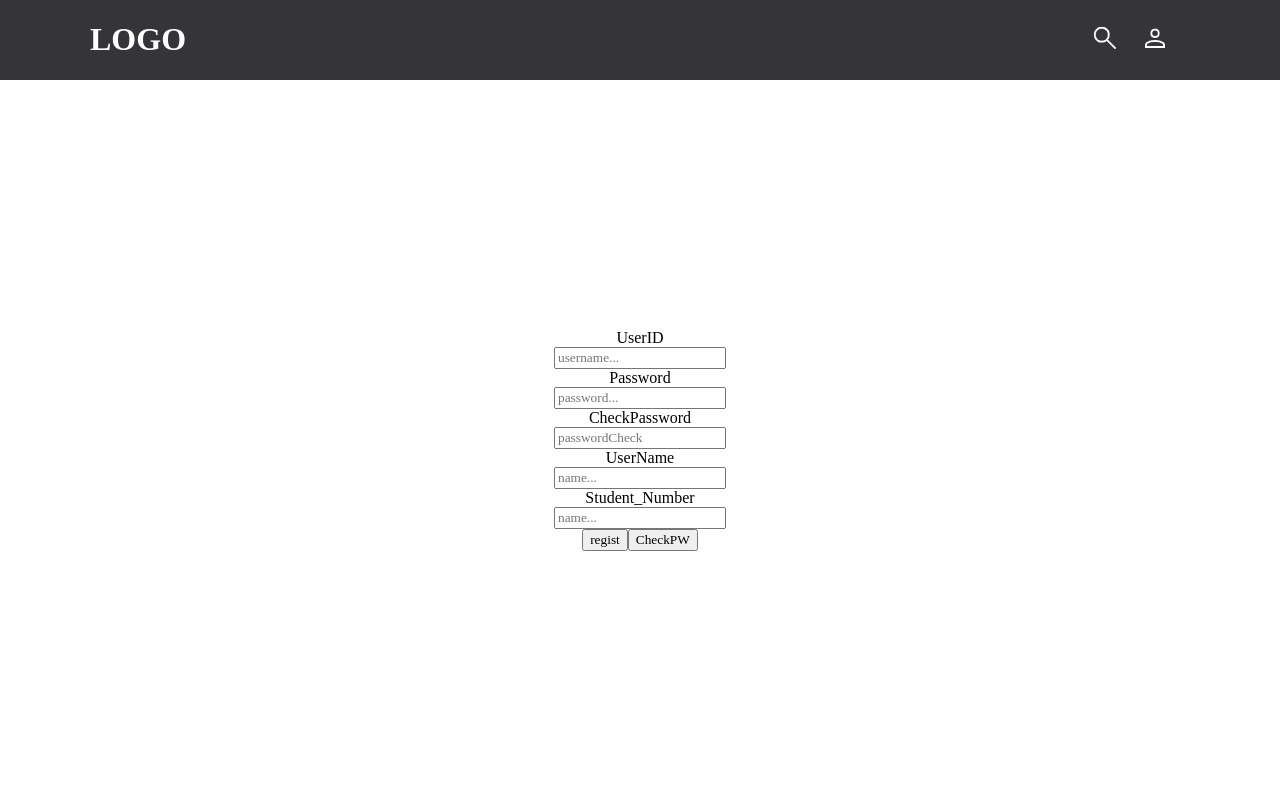
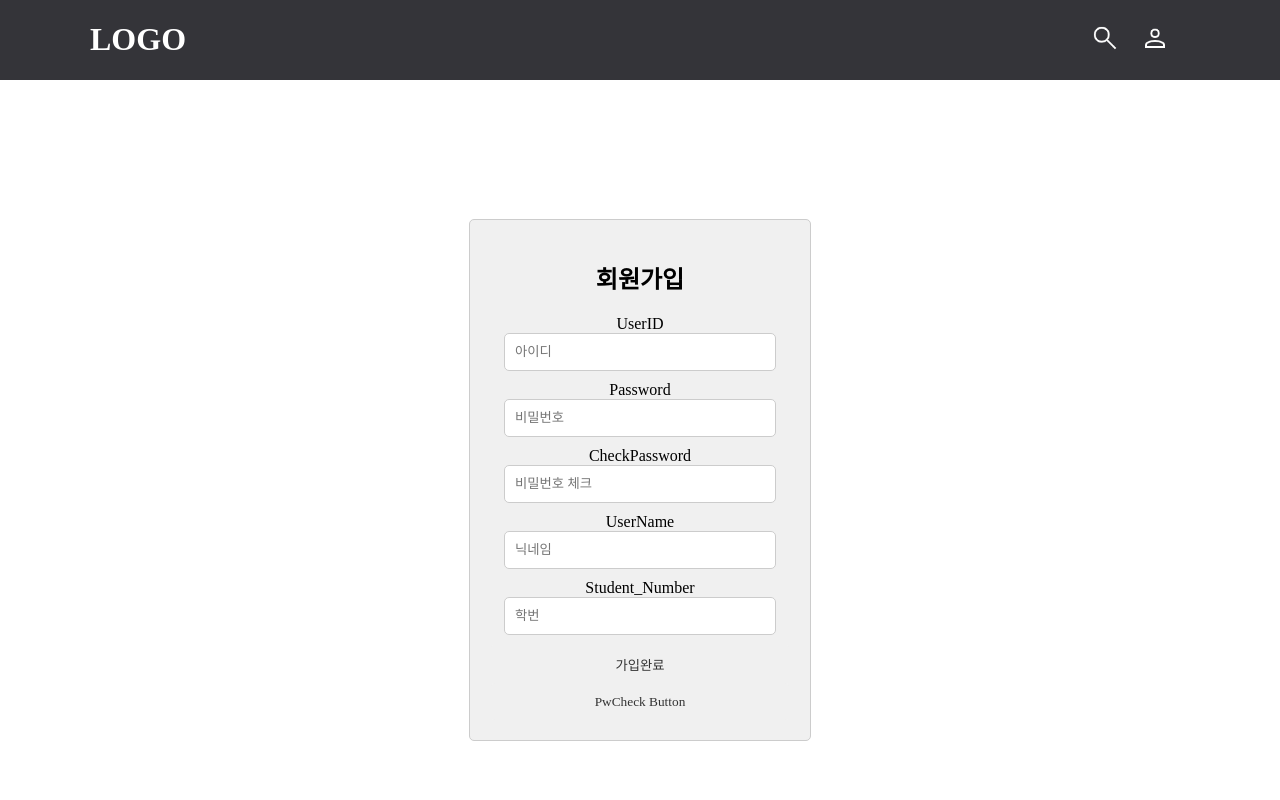
Before and after one commit to sanjeonsujeon/frontEnd, a React (Create React App) app: page /signup in a window 1280 px wide. Shown: the top 800 px of the page. Built offline with nearby package versions, Linux system fonts and the light colour scheme; a web font is replaced by a local one.

Commit message:
회원가입 디자인 개선

```diff
--- a/src/pages/SginUp.jsx
+++ b/src/pages/SginUp.jsx
@@ -4,7 +4,49 @@ import styled from "styled-components";
 import { useNavigate } from "react-router-dom";
 
 const SignUpContent = styled.div`
-	display: inline-block;
+	display: flex;
+	justify-content: center;
+	align-items: center;
+	height: 100vh;
+`
+
+const SignUpForm = styled.div`
+	width: 300px;
+	padding: 20px;
+	border: 1px solid #ccc;
+	border-radius: 5px;
+	background-color: #f0f0f0;
+`
+
+const Label = styled.label`
+	margin-bottom: 5px;
+`
+
+const Input = styled.input`
+	width: 250px;
+	padding: 10px;
+	margin-bottom: 10px;
+	border-radius: 5px;
+	border: 1px solid #ccc;
+`
+
+const Button = styled.button`
+	width: 100%;
+	padding: 10px;
+	border-radius: 5px;
+	background-color: #f0f0f0;
+	color: #333;
+	border: none;
+	cursor: pointer;
+	transition: background-color 0.3s ease;
+
+	&:hover {
+		background-color: #ccc;
+	}
+`
+
+const Title = styled.h2`
+  margin-bottom: 20px;
 `
 
 const SignUp = () => {
@@ -45,55 +87,41 @@ const SignUp = () => {
 
 	return (
 		<SignUpContent>
-			<div className="signup">
-				<div className="signup_input">
-					<label>UserID</label>
-					<br />
-					<input
+			<SignUpForm>
+				<Title>회원가입</Title>
+				<Label>UserID</Label>
+				<Input
 					type="text"
-						placeholder="username..."
+					placeholder="아이디"
 					onChange={(e) => { setUserIdInput(e.target.value); }}
 				/>
-				</div>
-				<div className="signup_input">
-					<label>Password</label>
-					<br />
-					<input
+				<Label>Password</Label>
+				<Input
 					type="password"
-						placeholder="password..."
+					placeholder="비밀번호"
 					onChange={(e) => { setPasswordInput(e.target.value); }}
 				/>
-				</div>
-				<div className="signup_input">
-					<label>CheckPassword</label>
-					<br />
-					<input
+				<Label>CheckPassword</Label>
+				<Input
 					type="password"
-						placeholder="passwordCheck"
+					placeholder="비밀번호 체크"
 					onChange={(e) => { setPasswordCheck(e.target.value); }}
 				/>
-				</div>
-				<div className="signup_input">
-					<label>UserName</label>
-					<br />
-					<input
+				<Label>UserName</Label>
+				<Input
 					type="text"
-						placeholder="name..."
+					placeholder="닉네임"
 					onChange={(e) => { setnameInput(e.target.value); }}
 				/>
-				</div>
-				<div className="signup_input">
-					<label>Student_Number</label>
-					<br />
-					<input
-						type="number"
-						placeholder="name..."
+				<Label>Student_Number</Label>
+				<Input
+					type="text"
+					placeholder="학번"
 					onChange={(e) => { setstudent_numberInput(e.target.value); }}
 				/>
-				</div>
-				<button onClick={registeraxios}>regist</button>
-				<button onClick={PwCheck}>CheckPW</button>
-			</div>
+				<Button onClick={registeraxios}>가입완료</Button>
+				<Button onClick={PwCheck}>PwCheck Button</Button>
+			</SignUpForm>
 		</SignUpContent>
 	);
 };
```
Lines whose indentation alone changed are shown as unchanged.
